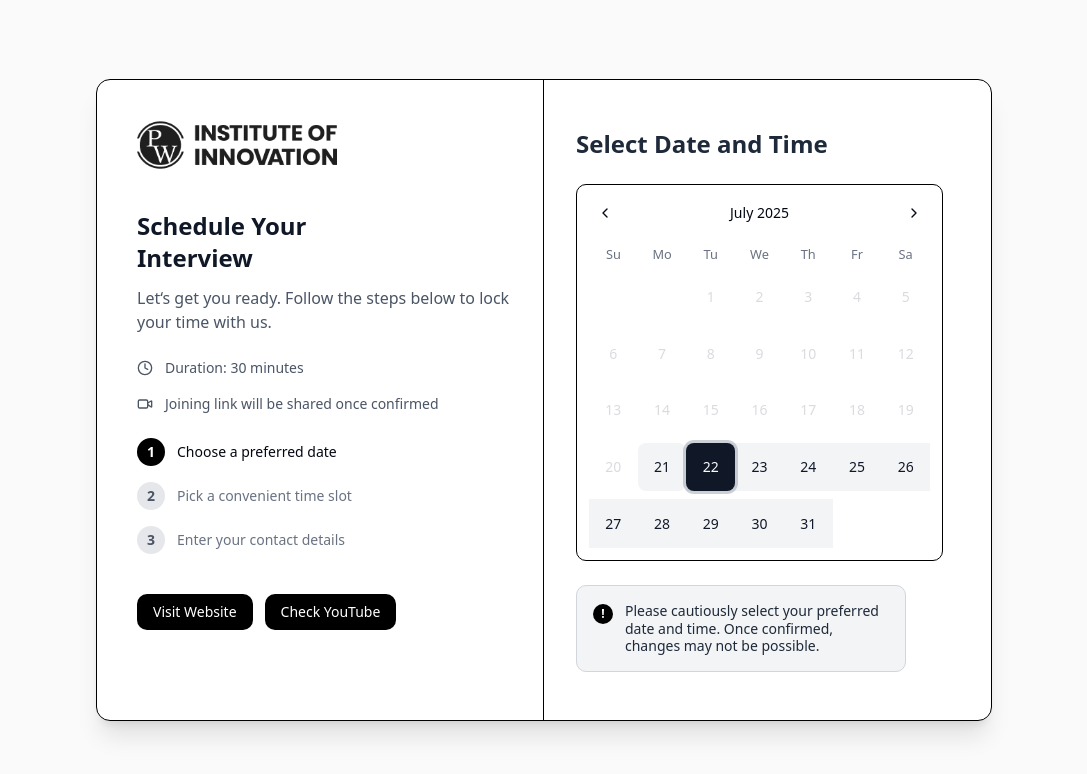
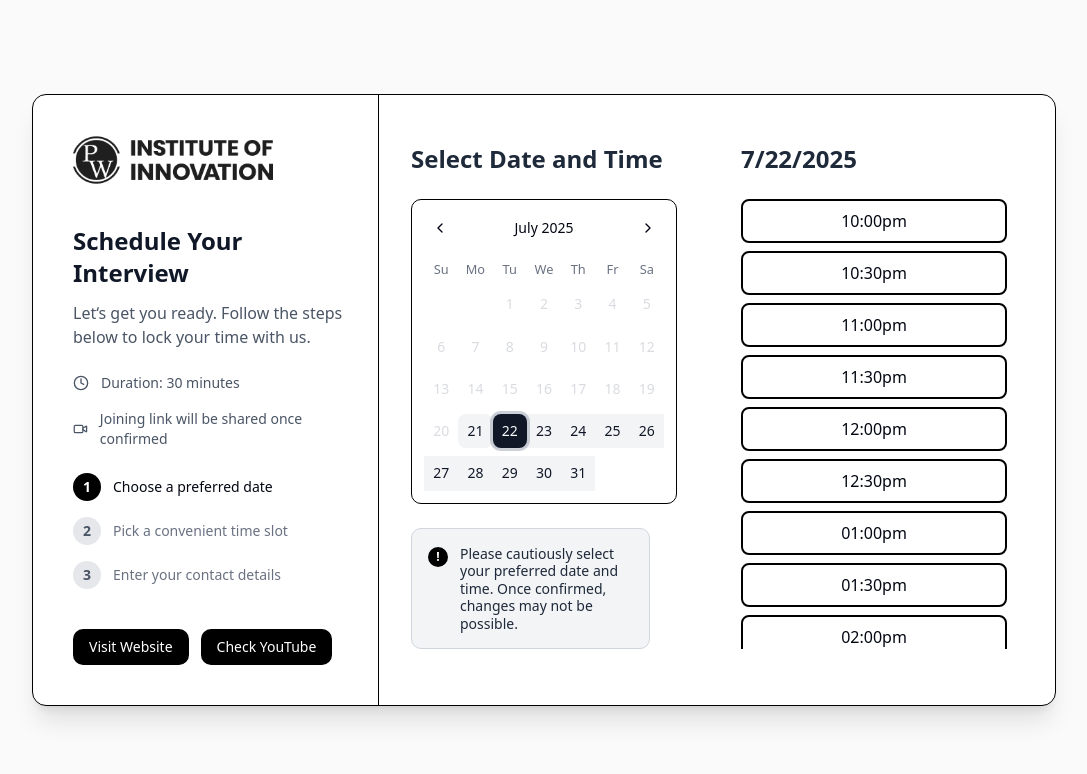
Before and after one commit to Ashutosh-pw-ioi/MeetingScheduler-frontend, a Next.js app: page /interviewee in a window 1280 px wide. Both pictures are taken after a click on the button "22". Shown: the top 774 px of the page, without its empty margins (96-1183 px from the left). Built offline with nearby package versions, Linux system fonts and the light colour scheme.

Commit message:
Scheduling Flow Updated and Confirmation Modal Added

```diff
--- a/src/app/interviewee/CalendarComponent.tsx
+++ b/src/app/interviewee/CalendarComponent.tsx
@@ -34,7 +34,7 @@ export default function CalendarComponent({
       mode="single"
       selected={date}
       onSelect={handleDateSelect}
-      className="rounded-lg border border-black max-h-[500px] w-full"
+      className="rounded-lg border border-black max-h-[500px] w-full [&_button]:cursor-pointer [&_td]:cursor-pointer"
       modifiers={{
         highlighted: highlightedDates,
       }}
--- /dev/null
+++ b/src/app/interviewee/ConfirmationModal.tsx
@@ -0,0 +1,105 @@
+import React from "react";
+import { X, Calendar, Clock } from "lucide-react";
+
+interface ConfirmationModalProps {
+  isOpen: boolean;
+  onClose: () => void;
+  onConfirm: () => void;
+  selectedDate: string;
+  selectedTime: string;
+}
+
+const ConfirmationModal: React.FC<ConfirmationModalProps> = ({
+  isOpen,
+  onClose,
+  onConfirm,
+  selectedDate,
+  selectedTime,
+}) => {
+  if (!isOpen) return null;
+
+  const formatDate = (dateStr: string) => {
+    const date = new Date(dateStr);
+    return date.toLocaleDateString("en-US", {
+      weekday: "long",
+      year: "numeric",
+      month: "long",
+      day: "numeric",
+    });
+  };
+
+  return (
+    <div className="fixed inset-0 bg-black/50 backdrop-blur-lg flex items-center justify-center z-50 p-4">
+      <div className="bg-white rounded-lg shadow-xl max-w-md w-full mx-4 transform transition-all">
+        <div className="flex items-center justify-between p-6 border-b border-gray-200">
+          <h2 className="text-xl font-semibold text-black">
+            Confirm Your Interview
+          </h2>
+          <button
+            onClick={onClose}
+            className="text-gray-600 hover:text-black transition-colors cursor-pointer"
+          >
+            <X size={20} />
+          </button>
+        </div>
+
+        <div className="p-6">
+          <p className="text-gray-700 mb-6">
+            Please confirm your interview details with the Institute of
+            Innovation:
+          </p>
+
+          <div className="bg-gray-50 rounded-lg p-4 mb-6 border border-gray-200">
+            <div className="flex items-center mb-3">
+              <Calendar className="text-black mr-3" size={20} />
+              <div>
+                <p className="text-sm text-gray-600">Date</p>
+                <p className="font-medium text-black">
+                  {formatDate(selectedDate)}
+                </p>
+              </div>
+            </div>
+
+            <div className="flex items-center">
+              <Clock className="text-black mr-3" size={20} />
+              <div>
+                <p className="text-sm text-gray-600">Time</p>
+                <p className="font-medium text-black">{selectedTime}</p>
+              </div>
+            </div>
+          </div>
+
+          <div className="bg-gray-100 border border-gray-300 rounded-lg p-3 mb-6">
+            <p className="text-sm text-gray-800">
+              <strong>Note:</strong> Once confirmed, changes may not be
+              possible. Please ensure the selected date and time work for your
+              schedule.
+            </p>
+          </div>
+
+          <p className="text-sm text-gray-700">
+            Duration: <strong>30 minutes</strong>
+            <br />A joining link will be shared once confirmed.
+          </p>
+        </div>
+
+        <div className="flex gap-3 p-6 border-t border-gray-200 bg-gray-50 rounded-b-lg">
+          <button
+            onClick={onClose}
+            className="flex-1 px-4 py-2 text-black bg-white border-2 border-gray-300 rounded-md hover:bg-gray-50 transition-colors duration-100 ease-in-out font-medium cursor-pointer"
+          >
+            Cancel
+          </button>
+          <button
+            onClick={onConfirm}
+            className="flex-1 px-4 py-2 bg-black text-white rounded-md hover:bg-gray-950 transition-colors font-medium cursor-pointer duration-100 ease-in-out"
+          >
+            Confirm Interview
+          </button>
+        </div>
+      </div>
+    </div>
+  );
+};
+
+export default ConfirmationModal;
--- a/src/app/interviewee/IntervieweeInterface.tsx
+++ b/src/app/interviewee/IntervieweeInterface.tsx
@@ -1,15 +1,51 @@
 "use client";
 
+import { useState, useEffect } from "react";
 import LeftPane from "./LeftPane";
 import RightPane from "./RightPane";
+import SlotsPane from "./SlotsPane";
 
 export default function InterviewScheduler() {
+  const [isSlotsPane, setIsSlotsPane] = useState(false);
+  const [selectedDate, setSelectedDate] = useState<Date | null>(null);
+  const [isMobile, setIsMobile] = useState(false);
+
+  useEffect(() => {
+    const checkScreenSize = () => {
+      setIsMobile(window.innerWidth < 640);
+    };
+
+    checkScreenSize();
+    window.addEventListener("resize", checkScreenSize);
+
+    return () => {
+      window.removeEventListener("resize", checkScreenSize);
+    };
+  }, []);
+
+  const handleDateClick = (clickedDate: Date) => {
+    setIsSlotsPane(true);
+    setSelectedDate(clickedDate);
+    console.log("Date received in parent:", clickedDate);
+  };
+
   return (
     <div className="min-h-screen sm:p-4 flex items-center justify-center bg-[#fafafa]">
-      <div className="max-w-4xl w-full border-[0.25px] border-black rounded-xl shadow-xl sm:px-4 bg-white">
-        <div className="grid grid-cols-1 lg:grid-cols-2">
-          <LeftPane />
-          <RightPane />
+      <div
+        className={`${
+          isSlotsPane ? "max-w-5xl" : "max-w-4xl"
+        } w-full border-[0.25px] border-black rounded-xl shadow-xl sm:px-4 bg-white`}
+      >
+        <div
+          className={`grid grid-cols-1 ${
+            isSlotsPane ? "lg:grid-cols-3" : "lg:grid-cols-2"
+          }`}
+        >
+          <LeftPane isSlotsPane={isSlotsPane} setIsSlotsPane={setIsSlotsPane} />
+          {(!isMobile || !isSlotsPane) && (
+            <RightPane onDateClick={handleDateClick} />
+          )}
+          {isSlotsPane && <SlotsPane selectedDate={selectedDate} />}
         </div>
       </div>
     </div>
--- a/src/app/interviewee/LeftPane.tsx
+++ b/src/app/interviewee/LeftPane.tsx
@@ -1,13 +1,25 @@
 "use client";
 
 import React from "react";
-import { Clock, Video } from "lucide-react";
+import { ArrowLeft, Clock, Video } from "lucide-react";
 import Image from "next/image";
 
-export default function LeftPane() {
+interface LeftPaneProps {
+  isSlotsPane: boolean;
+  setIsSlotsPane: (arg0: boolean) => void;
+}
+
+export default function LeftPane({
+  isSlotsPane,
+  setIsSlotsPane,
+}: LeftPaneProps) {
+  const handleBack = () => {
+    setIsSlotsPane(false);
+  };
+
   return (
     <div className="bg-white rounded-l-xl px-6 pt-6 sm:border-r-[0.25px] sm:border-black sm:py-10">
-      <div className="flex items-center mb-10">
+      <div className="flex items-center mb-10 justify-between">
         <Image
           src="/PWIOILogo.png"
           alt="PWIOI Logo"
@@ -15,6 +27,14 @@ export default function LeftPane() {
           height={100}
           className="w-50"
         />
+        {isSlotsPane && (
+          <button
+            className="rounded-full p-1 border-2 border-black sm:hidden"
+            onClick={handleBack}
+          >
+            <ArrowLeft className="w-6 h-6" />
+          </button>
+        )}
       </div>
 
       <div className="mb-6">
--- a/src/app/interviewee/RightPane.tsx
+++ b/src/app/interviewee/RightPane.tsx
@@ -3,18 +3,18 @@
 import React from "react";
 import CalendarComponent from "./CalendarComponent";
 
-export default function RightPane() {
-  const handleDateClick = (clickedDate: Date) => {
-    console.log("Date received in parent:", clickedDate);
-  };
+interface RightPaneProps {
+  onDateClick?: (date: Date) => void;
+}
 
+export default function RightPane({ onDateClick }: RightPaneProps) {
   return (
     <div className="bg-white rounded-r-xl px-6 sm:px-8 py-4 sm:py-12 flex flex-col items-start justify-start space-y-6">
       <h2 className="text-2xl font-bold text-gray-800 text-left">
         Select Date and Time
       </h2>
 
-      <CalendarComponent onDateClick={handleDateClick} />
+      <CalendarComponent onDateClick={onDateClick} />
 
       <div className="bg-gray-100 border border-gray-300 rounded-lg p-3 sm:p-4 flex items-start gap-3 sm:w-[90%]">
         <div className="w-5 h-5 rounded-full bg-black flex items-center justify-center flex-shrink-0 mt-0.5">
--- /dev/null
+++ b/src/app/interviewee/SlotsPane.tsx
@@ -0,0 +1,97 @@
+"use client";
+
+import React, { useState } from "react";
+import { X, Calendar, Clock } from "lucide-react";
+import ConfirmationModal from "./ConfirmationModal";
+
+interface SlotsPaneProps {
+  selectedDate: Date | null;
+}
+
+const dummySlots = [
+  "10:00pm",
+  "10:30pm",
+  "11:00pm",
+  "11:30pm",
+  "12:00pm",
+  "12:30pm",
+  "01:00pm",
+  "01:30pm",
+  "02:00pm",
+  "02:30pm",
+  "03:00pm",
+  "03:30pm",
+  "04:00pm",
+  "04:30pm",
+  "05:00pm",
+  "05:30pm",
+];
+
+export default function SlotsPane({ selectedDate }: SlotsPaneProps) {
+  const [activeIndex, setActiveIndex] = useState<number | null>(null);
+  const [isModalOpen, setIsModalOpen] = useState(false);
+
+  const handleNext = (index: number) => {
+    setActiveIndex(index);
+  };
+
+  const handleSubmit = (date: Date | null, index: number) => {
+    setIsModalOpen(true);
+  };
+
+  const handleModalConfirm = () => {
+    console.log(
+      `Date: ${selectedDate} | Time: ${
+        activeIndex !== null ? dummySlots[activeIndex] : ""
+      }`
+    );
+    setIsModalOpen(false);
+    setActiveIndex(null);
+    // Add your confirmation logic here
+  };
+
+  const handleModalClose = () => {
+    setIsModalOpen(false);
+  };
+
+  return (
+    <>
+      <div className="bg-white rounded-r-xl px-6 sm:px-8 py-4 sm:py-12 flex flex-col items-start justify-start space-y-6">
+        <h2 className="text-2xl font-bold text-gray-800 text-left">
+          {selectedDate?.toLocaleDateString()}
+        </h2>
+        <div className="flex flex-col gap-2 overflow-y-scroll w-full max-h-[450px]">
+          {dummySlots.map((slot, index) => (
+            <div
+              className="flex items-center justify-between w-full gap-3"
+              key={index}
+            >
+              <button
+                className="py-2 px-4 border-2 border-black rounded-md text-center cursor-pointer w-full"
+                onClick={() => handleNext(index)}
+              >
+                {slot}
+              </button>
+              <button
+                className={`py-2 px-4 border-2 bg-black text-white rounded-md text-center cursor-pointer w-full font-semibold ${
+                  activeIndex === index ? "block" : "hidden"
+                }`}
+                onClick={() => handleSubmit(selectedDate, index)}
+              >
+                Next
+              </button>
+            </div>
+          ))}
+        </div>
+      </div>
+
+      <ConfirmationModal
+        isOpen={isModalOpen}
+        onClose={handleModalClose}
+        onConfirm={handleModalConfirm}
+        selectedDate={selectedDate?.toISOString() || ""}
+        selectedTime={activeIndex !== null ? dummySlots[activeIndex] : ""}
+      />
+    </>
+  );
+}
```
